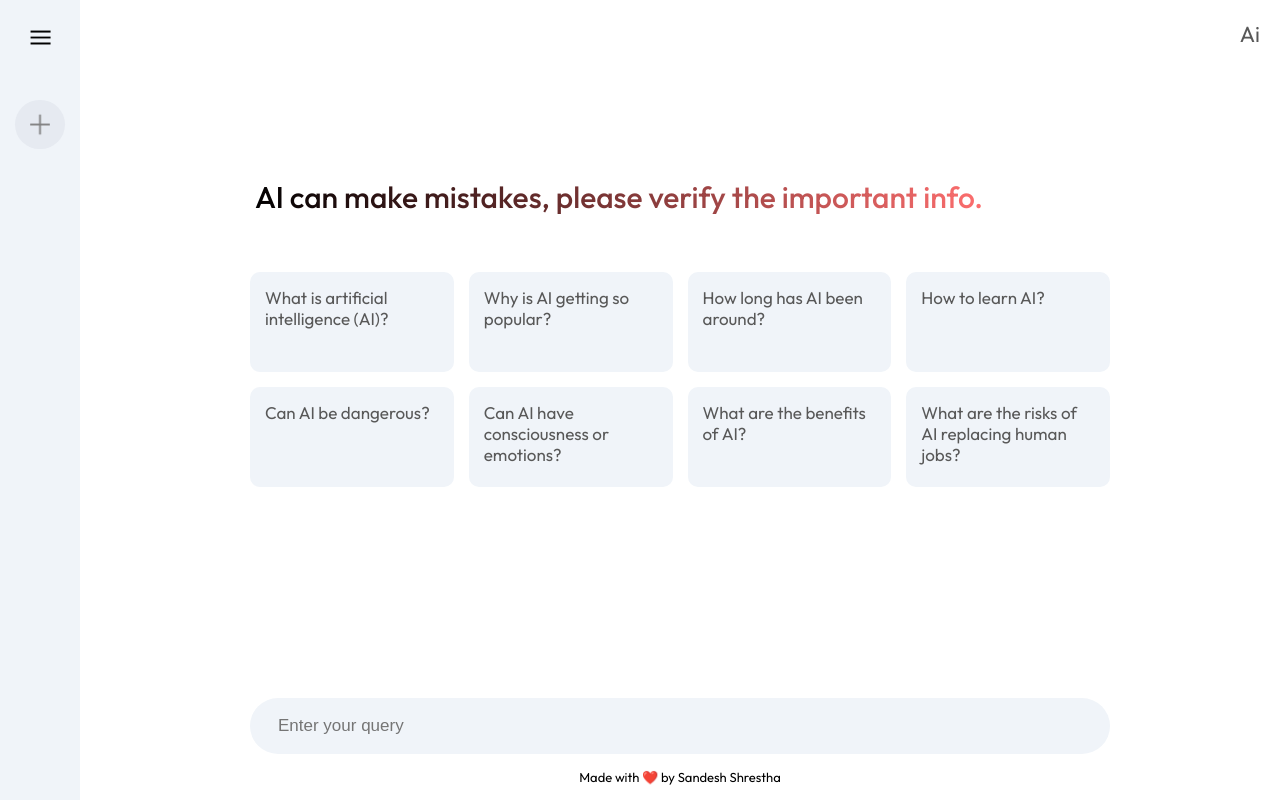
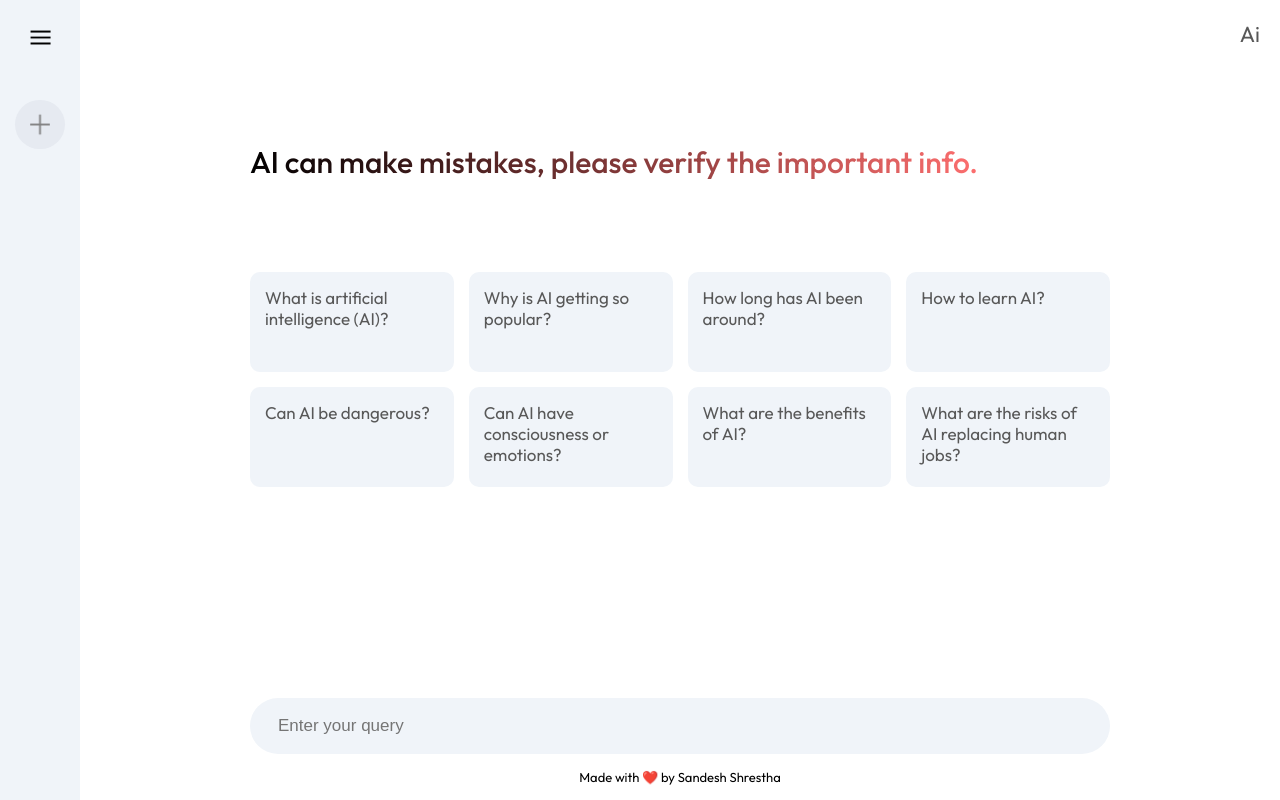
Before and after one commit to yoursandeshshrestha/Ai-for-students, a React (Vite) app: page / in a window 1280 px wide. Built offline with nearby package versions, Linux system fonts and the light colour scheme.

Commit message:
main css updated

```diff
--- a/src/components/main/Main.css
+++ b/src/components/main/Main.css
@@ -22,15 +22,15 @@
 .main-container {
   max-width: 900px;
   margin: auto;
-  margin-top: 80px;
+  /* background-color: pink; */
 }
 
 .main .greet {
-  margin: 10px 0px;
+  margin: 50px 0px;
   font-size: 35px;
   color: #c4c7c5;
   font-weight: 500;
-  padding: 25px;
+  padding: 20px;
 }
 
 .main .greet span {
```
